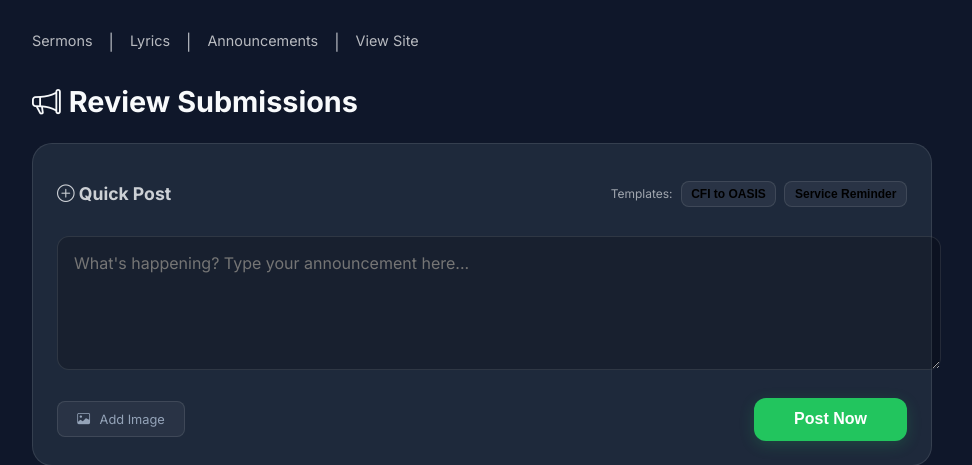
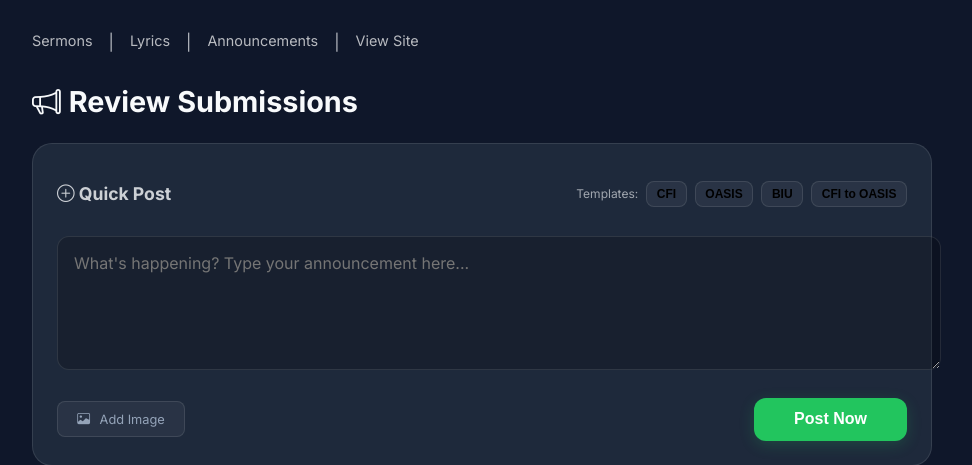
Before and after one commit to PenguinCanCodeDev/BIU-Church-Service, a Django app: page /staff/announcements/ in a window 1280 px wide. Shown: the top 465 px of the page, without its empty margins (158-1130 px from the left). Run offline with Django 5.2, Linux system fonts and the light colour scheme; a user stored in the database is signed in.

Commit message:
Add service-specific announcement templates (CFI, OASIS, BIU)

```diff
--- a/church/templates/church/staff/announcements.html
+++ b/church/templates/church/staff/announcements.html
@@ -77,8 +77,10 @@
                 <h2><i class="bi bi-plus-circle"></i> Quick Post</h2>
                 <div id="template-container" style="display: flex; gap: 0.5rem; flex-wrap: wrap;">
                     <span style="font-size: 0.75rem; opacity: 0.6; align-self: center;">Templates:</span>
+                    <button type="button" class="btn" style="background: rgba(255,255,255,0.05); border: 1px solid rgba(255,255,255,0.1); padding: 0.3rem 0.6rem; font-size: 0.75rem;" onclick="applyTemplate('CFI')">CFI</button>
+                    <button type="button" class="btn" style="background: rgba(255,255,255,0.05); border: 1px solid rgba(255,255,255,0.1); padding: 0.3rem 0.6rem; font-size: 0.75rem;" onclick="applyTemplate('OASIS')">OASIS</button>
+                    <button type="button" class="btn" style="background: rgba(255,255,255,0.05); border: 1px solid rgba(255,255,255,0.1); padding: 0.3rem 0.6rem; font-size: 0.75rem;" onclick="applyTemplate('BIU')">BIU</button>
                     <button type="button" class="btn" style="background: rgba(255,255,255,0.05); border: 1px solid rgba(255,255,255,0.1); padding: 0.3rem 0.6rem; font-size: 0.75rem;" onclick="applyTemplate('CFI to OASIS')">CFI to OASIS</button>
-                    <button type="button" class="btn" style="background: rgba(255,255,255,0.05); border: 1px solid rgba(255,255,255,0.1); padding: 0.3rem 0.6rem; font-size: 0.75rem;" onclick="applyTemplate('Service Reminder')">Service Reminder</button>
                 </div>
             </div>
             <form method="POST" enctype="multipart/form-data" id="postForm">
@@ -100,6 +102,9 @@
 
         <script>
             const templates = {
+                'CFI': '🔥 CFI JOINT SERVICE! 🔥\nJoin us this Tuesday for an atmosphere of deep worship and transformative word. Don\'t come alone!',
+                'OASIS': '✨ OASIS SERVICE ✨\nSunday is here again! We are refreshing our souls at the Oasis. Join us by 8:00 AM.',
+                'BIU': '🔵 BIU SERVICE 🔵\nMid-week grace is available! Join the BIU community this Thursday for a life-changing service.',
                 'CFI to OASIS': 'CFI moved to OASIS for today\'s service. Join us as we lift the name of JESUS high!',
                 'Service Reminder': 'Reminder: Join us tomorrow for an uplifting session of worship and word.'
             };
```
